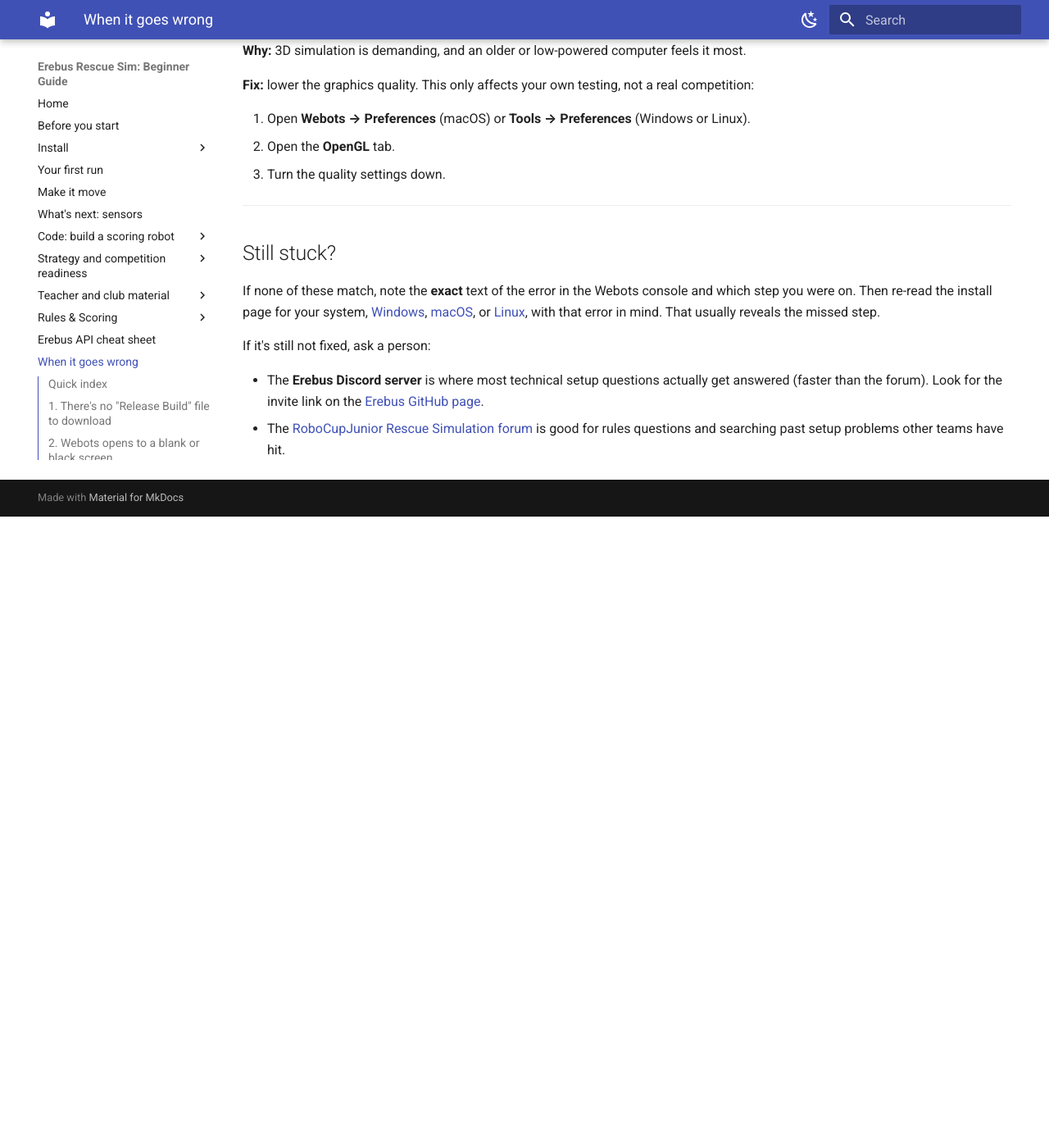
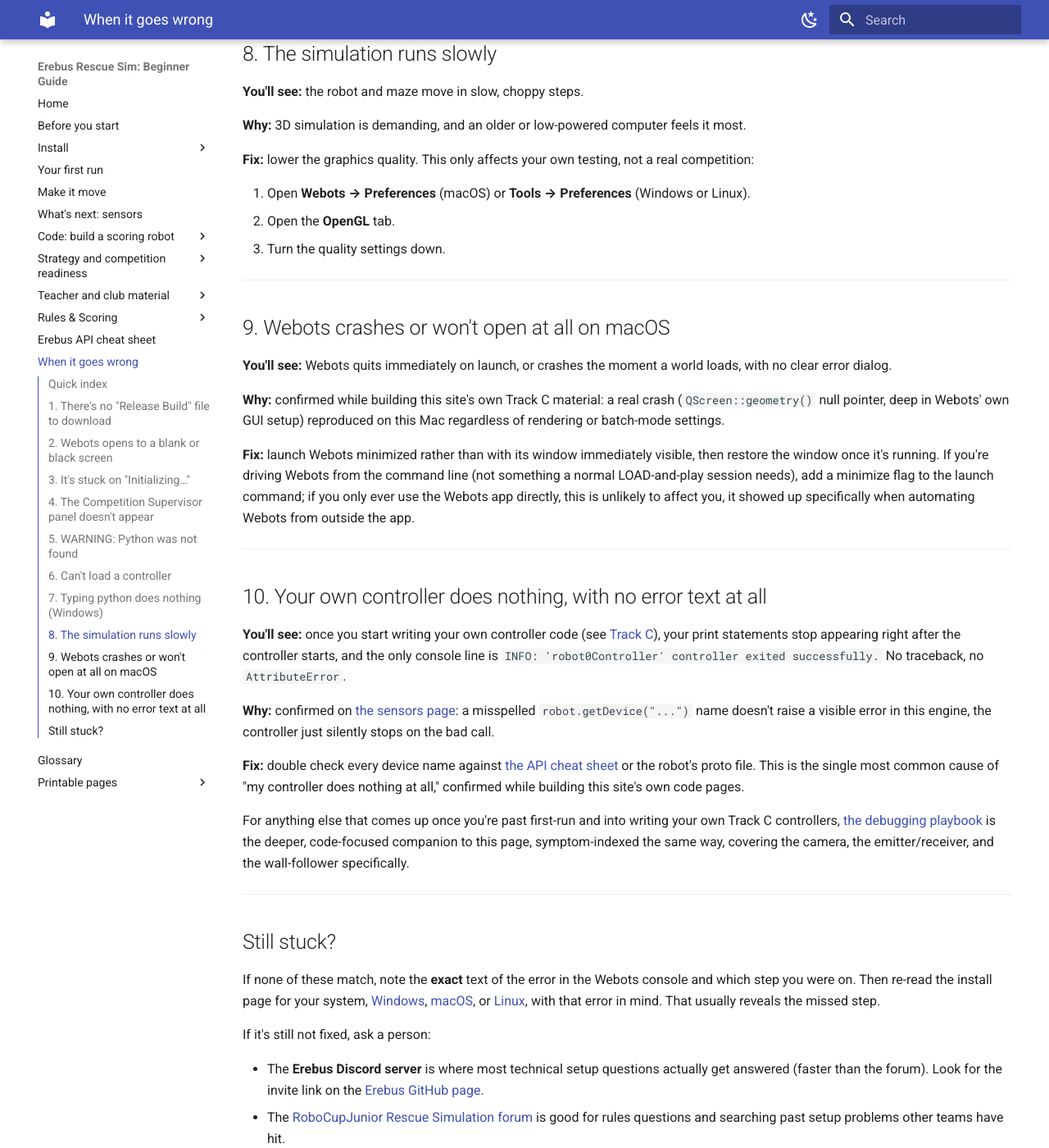
Before and after one commit to talkingj/rcja-rescue-sim-resources, an MkDocs documentation site: the page built from docs/troubleshooting.md, in a window 1280 px wide and 1400 px high, scrolled down 5497 px. Shown: the whole window at 82% size. Built offline with MkDocs 1.6.1 and Material for MkDocs 9.7.7, drawn with Linux system fonts in a browser that asks for light colours; before the commit the page ends 6127 px from its top, so only the background shows below that; some of the changed text lies outside the part shown.

Commit message:
R2: expand troubleshooting.md with two real errors from the loop
Adds the macOS Webots crash + --minimize fix (from H0/C1) and the
silent device-name-typo failure (from C1), matching the page's
existing symptom-indexed format. Other Track C code symptoms stay on
S4 (the debugging playbook) rather than being duplicated here.

```diff
--- a/docs/troubleshooting.md
+++ b/docs/troubleshooting.md
@@ -21,6 +21,8 @@ just the normal rough edges of setting up a robotics simulator.
 | Can't load or choose a controller | [6. Can't load a controller](#6-cant-load-a-controller) |
 | `python` opens the Store or "not recognized" | [7. Python isn't on the PATH](#7-typing-python-does-nothing-windows) |
 | Everything runs very slowly | [8. The simulation is slow](#8-the-simulation-runs-slowly) |
+| Webots crashes or won't open (macOS) | [9. Webots crashes on macOS](#9-webots-crashes-or-wont-open-at-all-on-macos) |
+| Your own controller does nothing, no error | [10. No error at all](#10-your-own-controller-does-nothing-with-no-error-text-at-all) |
 
 ---
 
@@ -169,6 +171,44 @@ of tries.
 
 ---
 
+## 9. Webots crashes or won't open at all on macOS
+
+**You'll see:** Webots quits immediately on launch, or crashes the moment a world loads, with no
+clear error dialog.
+
+**Why:** confirmed while building this site's own Track C material: a real crash
+(`QScreen::geometry()` null pointer, deep in Webots' own GUI setup) reproduced on this Mac
+regardless of rendering or batch-mode settings.
+
+**Fix:** launch Webots minimized rather than with its window immediately visible, then restore the
+window once it's running. If you're driving Webots from the command line (not something a normal
+LOAD-and-play session needs), add a minimize flag to the launch command; if you only ever use the
+Webots app directly, this is unlikely to affect you, it showed up specifically when automating
+Webots from outside the app.
+
+---
+
+## 10. Your own controller does nothing, with no error text at all
+
+**You'll see:** once you start writing your own controller code (see [Track C](code-sensors.md)),
+your print statements stop appearing right after the controller starts, and the only console line
+is `INFO: 'robot0Controller' controller exited successfully.` No traceback, no `AttributeError`.
+
+**Why:** confirmed on [the sensors page](code-sensors.md): a misspelled `robot.getDevice("...")`
+name doesn't raise a visible error in this engine, the controller just silently stops on the bad
+call.
+
+**Fix:** double check every device name against [the API cheat sheet](api-cheat-sheet.md) or the
+robot's proto file. This is the single most common cause of "my controller does nothing at all,"
+confirmed while building this site's own code pages.
+
+For anything else that comes up once you're past first-run and into writing your own Track C
+controllers, [the debugging playbook](debugging-playbook.md) is the deeper, code-focused companion
+to this page, symptom-indexed the same way, covering the camera, the emitter/receiver, and the
+wall-follower specifically.
+
+---
+
 ## Still stuck?
 
 If none of these match, note the **exact** text of the error in the Webots console and which step
```
